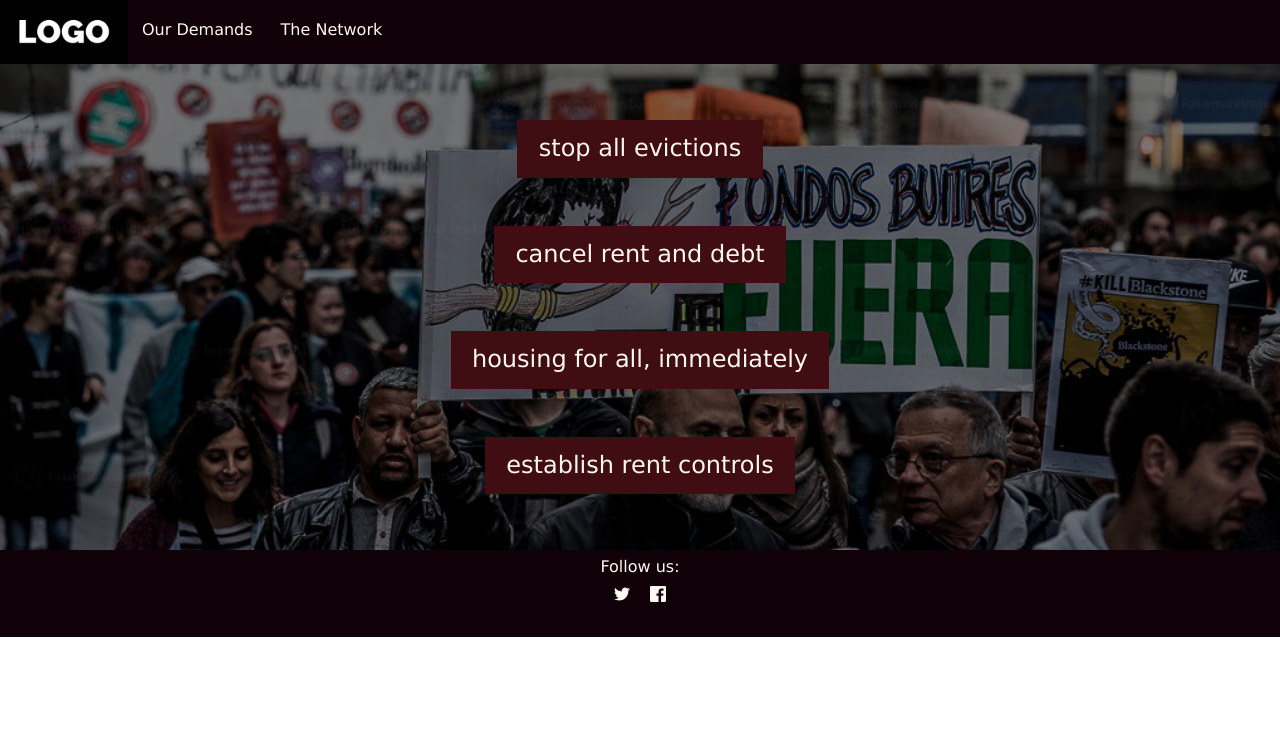
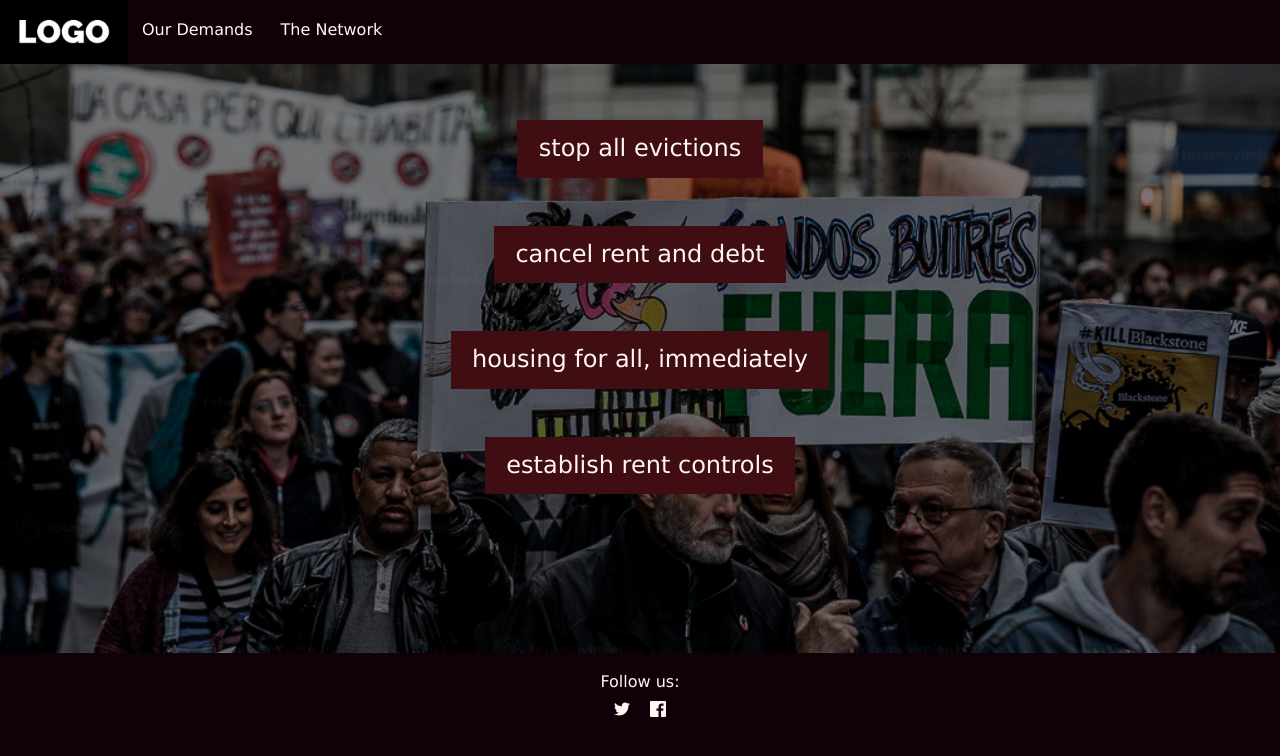
Before and after one commit to jsrois/w-concept, a React app: page / in a window 1280 px wide. Shown: the top 756 px of the page. Built offline with nearby package versions, Linux system fonts and the light colour scheme.

Commit message:
make main layout fit the whole screen

```diff
--- a/src/styles/_layout.scss
+++ b/src/styles/_layout.scss
@@ -12,6 +12,7 @@ body {
   display:flex;
   flex-direction: column;
   align-items: stretch;
+  min-height: 100vh;
 
   &__header {
     flex:none;
@@ -31,6 +32,7 @@ body {
 
   &__footer {
     flex:auto;
+    flex-basis: available;
     max-height: $footerHeight;
 
   }
--- a/src/styles/styles.scss
+++ b/src/styles/styles.scss
@@ -41,7 +41,7 @@ footer {
   background: $color3;
   color: $color5;
   text-align: center;
-  padding-top: 0.4em;
+  padding-top: 1.2em;
 
 
   .social-media-links {
```
